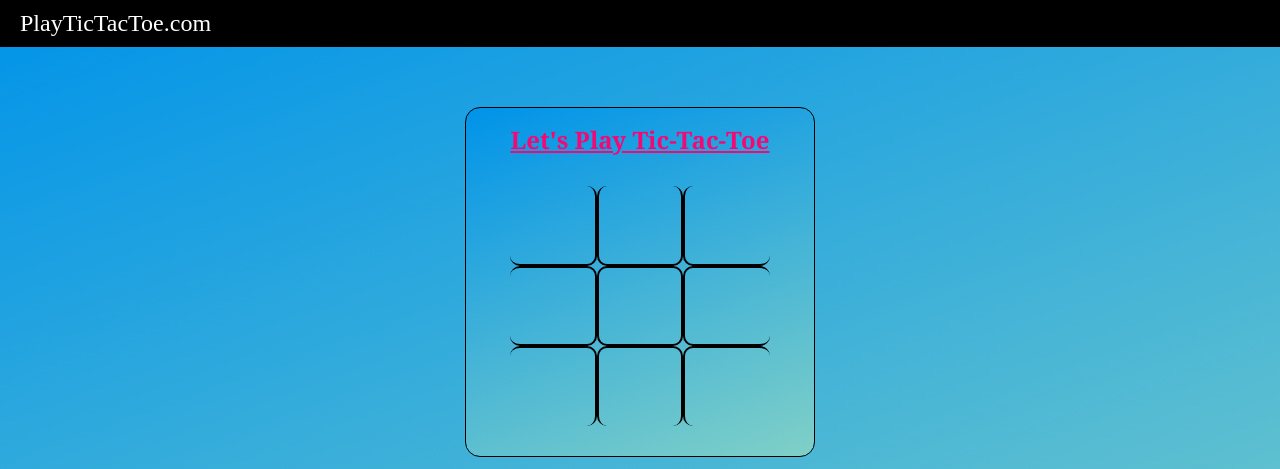
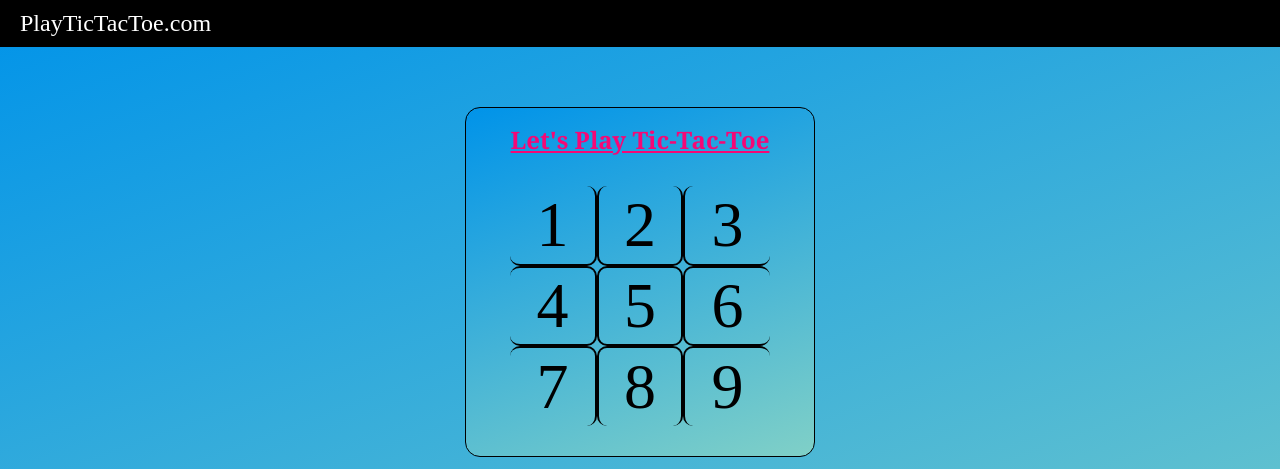
Before and after one commit to PankajKumar1947/TicTacToe, a plain HTML site: page index.html in a window 1280 px wide. Shown: the top 469 px of the page. Drawn offline with Linux system fonts and the light colour scheme.

Commit message:
Update index.html

```diff
--- a/index.html
+++ b/index.html
@@ -13,15 +13,15 @@
         <div id="wrapper">
             <h1>Let's Play Tic-Tac-Toe</h1>
             <div class="container">
-                <div class="box" id="one"></div>
-                <div class="box" id="two"></div>
-                <div class="box" id="three"></div>
-                <div class="box" id="four"></div>
-                <div class="box" id="five"></div>
-                <div class="box" id="six"></div>
-                <div class="box" id="seven"></div>
-                <div class="box" id="eight"></div>
-                <div class="box" id="nine"></div>
+                <div class="box" id="one">1</div>
+                <div class="box" id="two">2</div>
+                <div class="box" id="three">3</div>
+                <div class="box" id="four">4</div>
+                <div class="box" id="five">5</div>
+                <div class="box" id="six">6</div>
+                <div class="box" id="seven">7</div>
+                <div class="box" id="eight">8</div>
+                <div class="box" id="nine">9</div>
             </div>
 
         </div>
```
